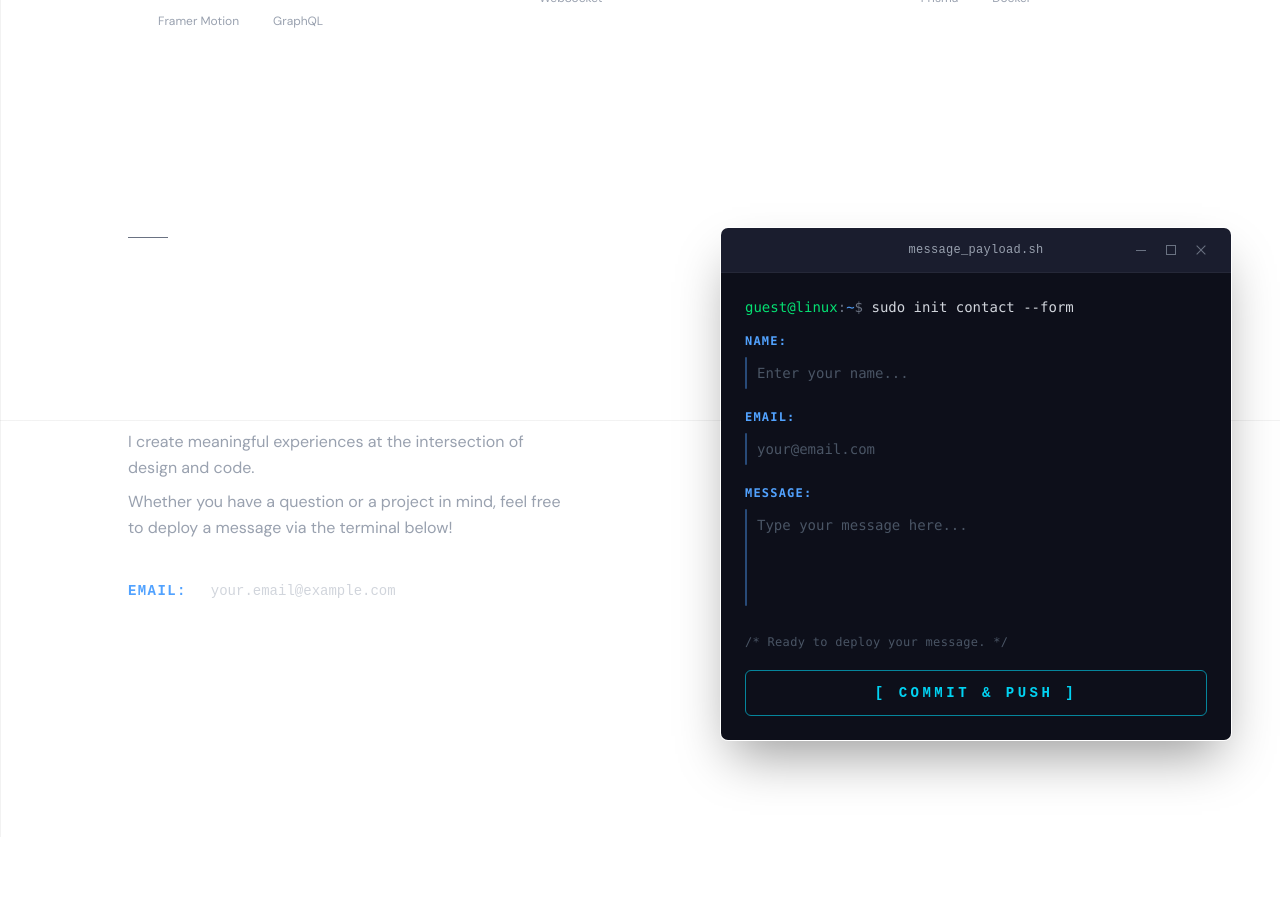
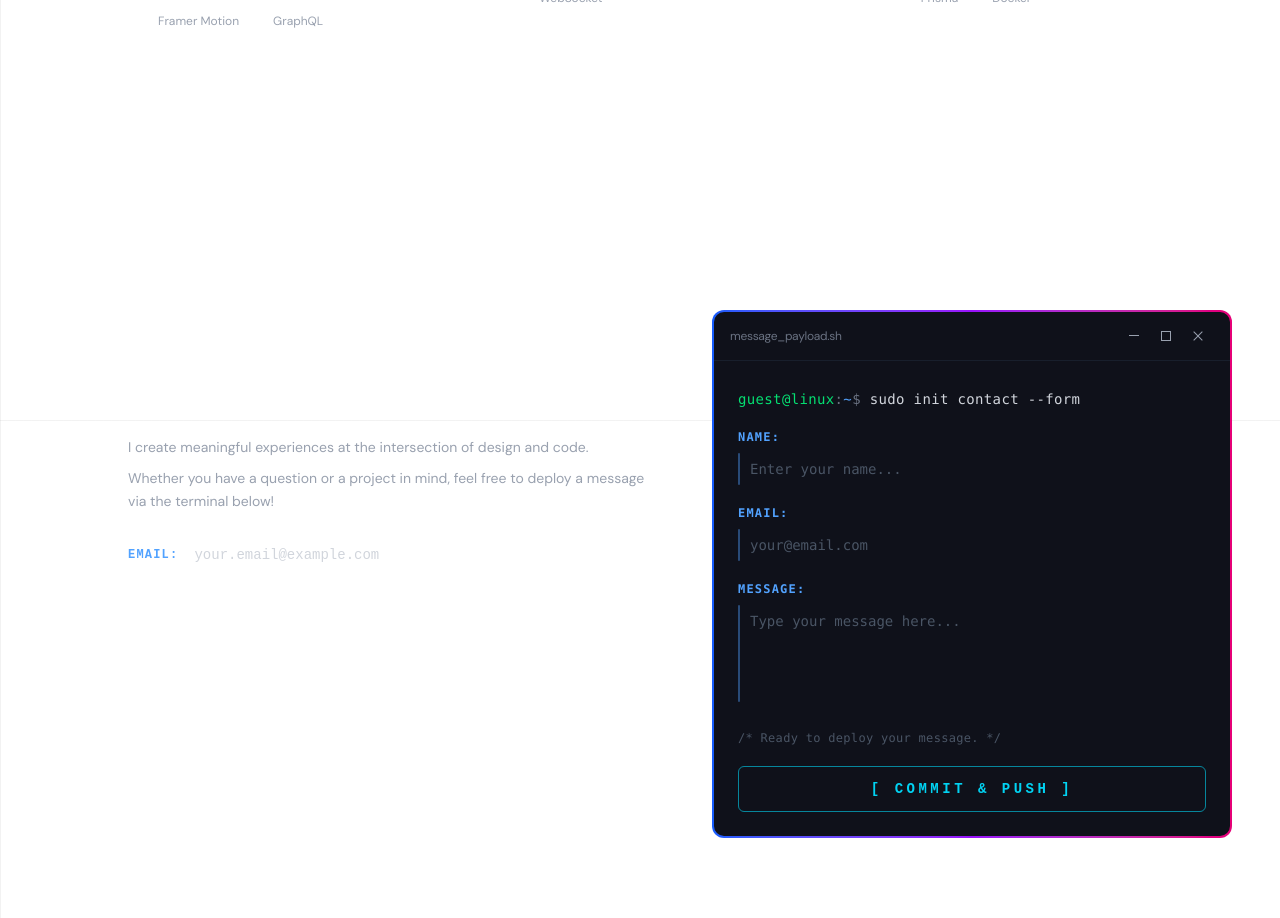
Before and after one commit to qwzynx/Portfolio, a Next.js app: page / in a window 1280 px wide. Shown: the part 2780-3698 px from the top of the page. Before the commit the page ends 3617 px from the top, so only its background shows below. Built offline with nearby package versions, Linux system fonts and the light colour scheme; a web font is replaced by a local one.

Commit message:
Making the contact section match the rest of the webstite

```diff
--- a/app/components/contact.tsx
+++ b/app/components/contact.tsx
@@ -30,41 +30,40 @@ export default function Contact() {
   return (
     <section
       id="contact"
-      className="w-full py-24 px-4 md:px-12 flex flex-col items-center z-10 relative"
+      className="w-full py-20 px-4 md:px-12 flex flex-col items-center z-10 relative"
     >
-      <div className="w-full max-w-6xl flex flex-col lg:flex-row gap-12 lg:gap-20 items-start">
-        {/* ─── LEFT SIDE ─── */}
-        <div className="flex-1 flex flex-col items-start">
-          {/* Section label */}
-          <div className="flex items-center gap-3 mb-8">
-            <span className="block w-10 h-px bg-gray-500" />
-            <span className="text-white text-sm font-semibold tracking-wider">
+      {/* Centered section heading — matching other sections */}
+      <div className="flex flex-col items-center mb-12">
+        <h2 className="text-4xl md:text-5xl font-bold text-white tracking-tight text-center">
           Contact
-            </span>
+        </h2>
       </div>
 
-          <h2
-            className="text-4xl md:text-5xl font-bold text-white tracking-tight leading-tight mb-6"
+      <div className="w-full max-w-6xl flex flex-col lg:flex-row gap-12 lg:gap-16 items-start">
+        {/* ─── LEFT SIDE: Info (No background) ─── */}
+        <div className="flex-1 flex flex-col items-start pt-2">
+          <h3
+            className="text-3xl md:text-4xl font-bold text-white tracking-tight leading-tight mb-6"
             style={{ fontFamily: "Cal Sans, sans-serif" }}
           >
             Let&apos;s build something
             <br />
             amazing together.
-          </h2>
+          </h3>
 
-          <p className="text-gray-400 leading-relaxed max-w-md mb-2">
+          <p className="text-gray-400 text-sm leading-relaxed mb-2">
             I create meaningful experiences at the intersection of design and
             code.
           </p>
-          <p className="text-gray-400 leading-relaxed max-w-md mb-10">
+          <p className="text-gray-400 text-sm leading-relaxed mb-8">
             Whether you have a question or a project in mind, feel free to
             deploy a message via the terminal below!
           </p>
 
           {/* Email */}
-          <div className="flex items-center gap-6">
+          <div className="flex items-center gap-4">
             <span
-              className="text-blue-400 text-sm font-bold tracking-widest"
+              className="text-blue-400 text-xs font-bold tracking-widest"
               style={{ fontFamily: "monospace" }}
             >
               EMAIL:
@@ -76,66 +75,28 @@ export default function Contact() {
         </div>
 
         {/* ─── RIGHT SIDE: Linux Terminal Contact Form ─── */}
-        <div className="flex-1 w-full max-w-xl">
-          <div className="rounded-lg overflow-hidden shadow-2xl shadow-black/40 border border-white/5">
+        <div className="flex-1 w-full max-w-xl group">
+          {/* Gradient border wrapper — matching hero code block */}
+          <div className="relative p-[2px] rounded-xl bg-gradient-to-r from-blue-600 via-purple-600 to-pink-600 hover:shadow-[0_0_40px_rgba(139,92,246,0.5)] transition-all duration-500 group-hover:scale-[1.01]">
+            <div className="bg-[#0f111a] rounded-[10px] overflow-hidden h-full w-full">
               {/* ─── Linux Title Bar ─── */}
-            <div className="flex items-center justify-between bg-[#1a1d2e] px-4 py-2 border-b border-white/5">
-              {/* Window title (centered-ish) */}
-              <div className="flex-1" />
-              <span
-                className="text-gray-400 text-xs tracking-wide"
-                style={{ fontFamily: "monospace" }}
-              >
+              <div className="flex justify-between items-center border-b border-gray-800/60 px-4 py-2">
+                <div className="text-xs text-gray-500 font-sans tracking-tight">
                   message_payload.sh
-              </span>
-              <div className="flex-1 flex justify-end items-center gap-0.5">
+                </div>
+                <div className="flex items-center">
                   {/* Minimize */}
-                <button
-                  type="button"
-                  className="w-7 h-7 flex items-center justify-center hover:bg-white/10 text-gray-500 transition-colors rounded"
-                  aria-label="Minimize"
-                >
-                  <svg
-                    width="10"
-                    height="1"
-                    viewBox="0 0 10 1"
-                    fill="currentColor"
-                  >
-                    <rect width="10" height="1" />
-                  </svg>
-                </button>
+                  <div className="w-8 h-8 flex items-center justify-center hover:bg-white/10 text-gray-400 transition-colors cursor-pointer rounded-sm">
+                    <svg width="10" height="1" viewBox="0 0 10 1" fill="currentColor"><rect width="10" height="1" /></svg>
+                  </div>
                   {/* Maximize */}
-                <button
-                  type="button"
-                  className="w-7 h-7 flex items-center justify-center hover:bg-white/10 text-gray-500 transition-colors rounded"
-                  aria-label="Maximize"
-                >
-                  <svg
-                    width="10"
-                    height="10"
-                    viewBox="0 0 10 10"
-                    fill="none"
-                    stroke="currentColor"
-                    strokeWidth="1"
-                  >
-                    <rect x="0.5" y="0.5" width="9" height="9" />
-                  </svg>
-                </button>
+                  <div className="w-8 h-8 flex items-center justify-center hover:bg-white/10 text-gray-400 transition-colors cursor-pointer rounded-sm">
+                    <svg width="10" height="10" viewBox="0 0 10 10" fill="none" stroke="currentColor"><rect x="0.5" y="0.5" width="9" height="9" /></svg>
+                  </div>
                   {/* Close */}
-                <button
-                  type="button"
-                  className="w-7 h-7 flex items-center justify-center hover:bg-red-500/80 hover:text-white text-gray-500 transition-colors rounded"
-                  aria-label="Close"
-                >
-                  <svg
-                    width="10"
-                    height="10"
-                    viewBox="0 0 10 10"
-                    fill="currentColor"
-                  >
-                    <path d="M1 0.293L0.293 1L4.293 5L0.293 9L1 9.707L5 5.707L9 9.707L9.707 9L5.707 5L9.707 1L9 0.293L5 4.293L1 0.293Z" />
-                  </svg>
-                </button>
+                  <div className="w-8 h-8 flex items-center justify-center hover:bg-red-500 hover:text-white text-gray-400 transition-colors cursor-pointer rounded-sm">
+                    <svg width="10" height="10" viewBox="0 0 10 10" fill="currentColor"><path d="M1 0.292969L0.292969 1L4.29297 5L0.292969 9L1 9.70703L5 5.70703L9 9.70703L9.70703 9L5.70703 5L9.70703 1L9 0.292969L5 4.29297L1 0.292969Z"/></svg>
+                  </div>
                 </div>
               </div>
 
@@ -143,10 +104,10 @@ export default function Contact() {
               <form
                 ref={formRef}
                 onSubmit={handleSubmit}
-              className="bg-[#0d0f1a] px-6 py-6 font-mono text-sm space-y-5"
+                className="px-6 py-6 font-mono text-sm space-y-5"
               >
                 {/* Prompt line */}
-              <p className="mb-4">
+                <p className="mb-4 leading-loose tracking-wide">
                   <span className="text-green-400">guest@linux</span>
                   <span className="text-gray-500">:</span>
                   <span className="text-blue-400">~</span>
@@ -242,6 +203,7 @@ export default function Contact() {
             </div>
           </div>
         </div>
+      </div>
     </section>
   );
 }
```
Lines whose indentation alone changed are shown as unchanged.
